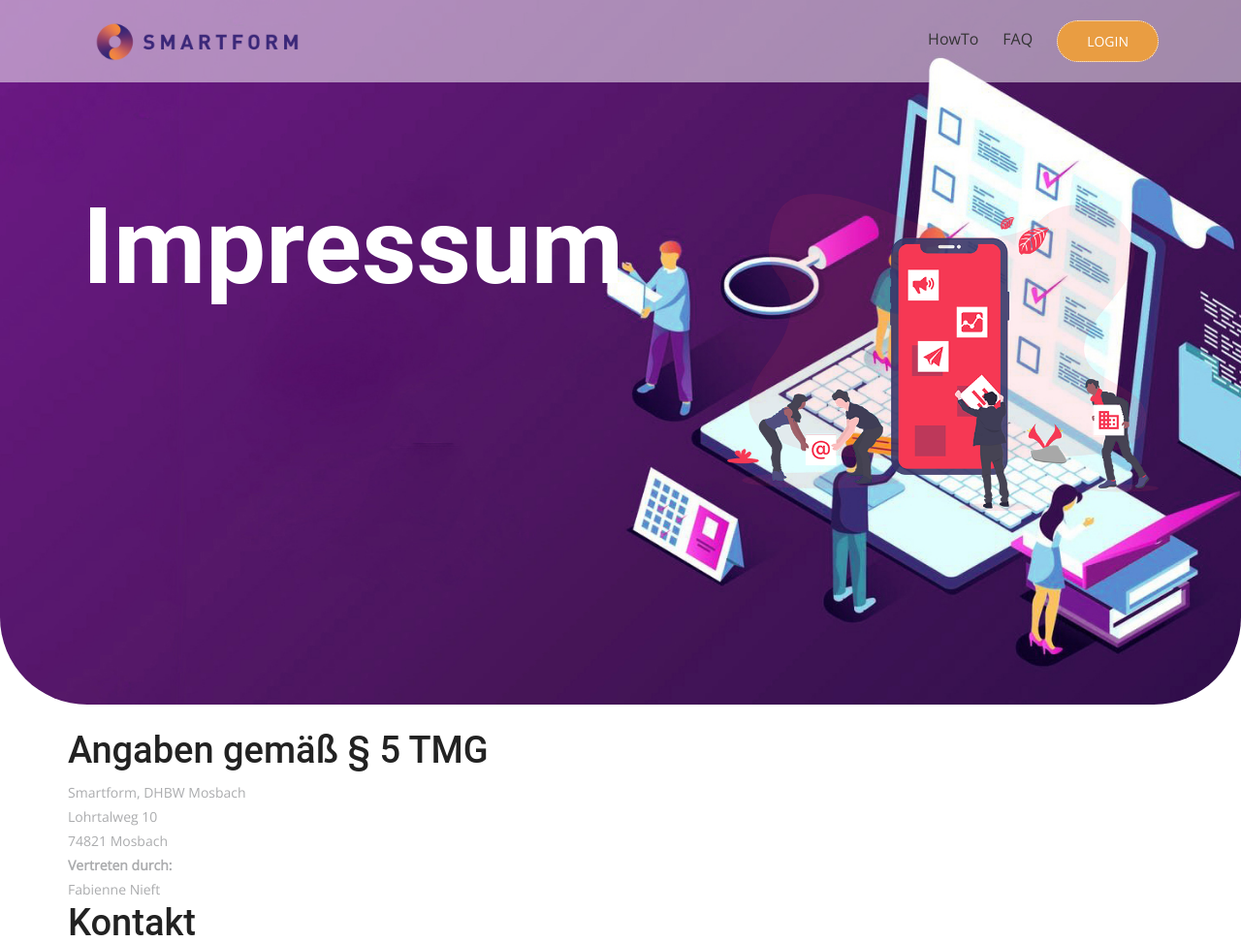
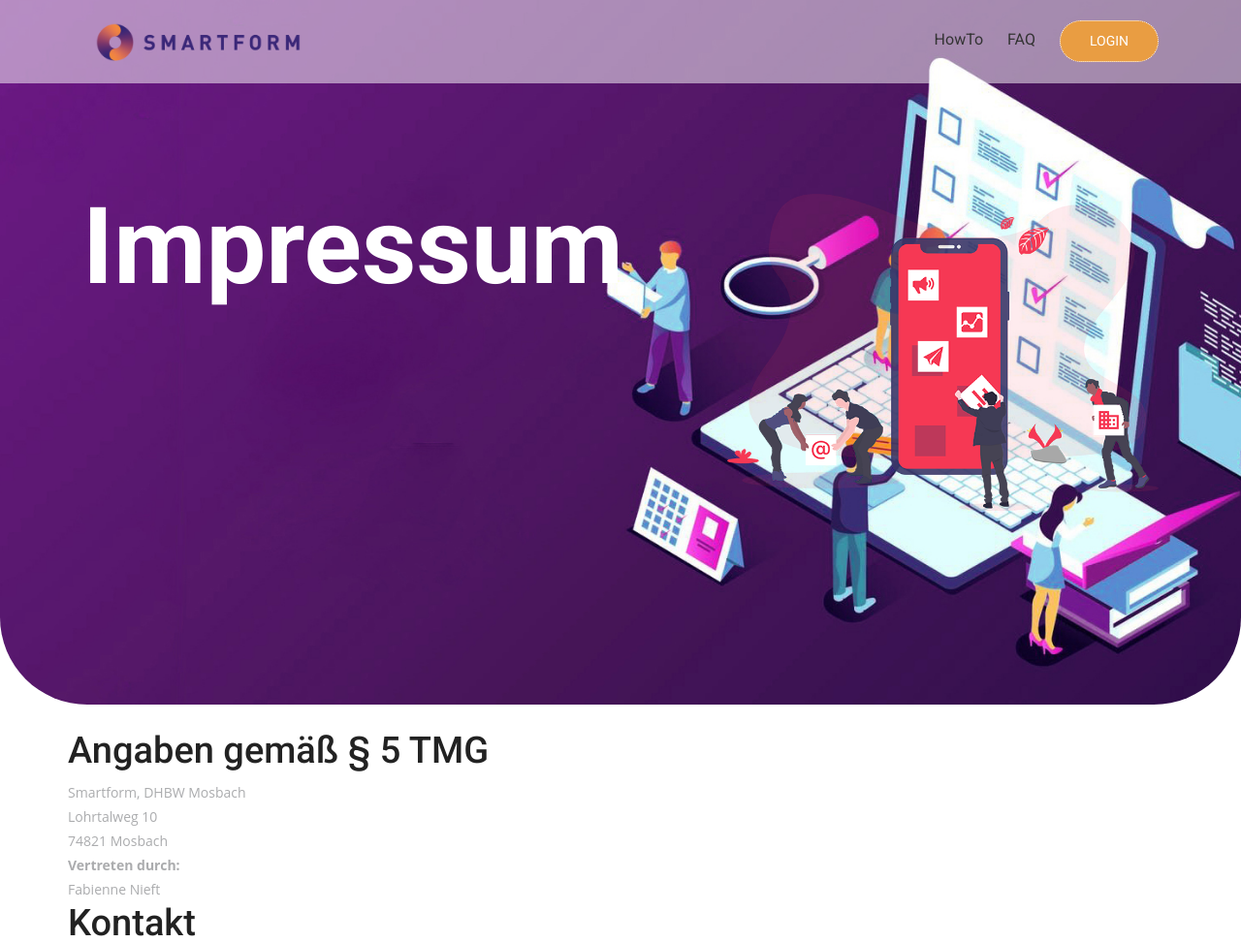
Before and after one commit to pxcemaker/SmartForms, a PHP site: page /impressum.html in a window 1280 px wide. Shown: the top 973 px of the page at 97% size. Run offline with PHP 8.4, Linux system fonts and the light colour scheme.

Commit message:
Anpassung der Schriftart

```diff
--- a/fusion-opl/assets/css/main.css
+++ b/fusion-opl/assets/css/main.css
@@ -1,4 +1,4 @@
-@import url("https://fonts.googleapis.com/css?family=Arvo:700|Open+Sans");
+@import url('https://fonts.googleapis.com/css2?family=Roboto:ital,wght@0,100;0,300;0,400;0,500;0,700;0,900;1,100;1,300;1,400;1,500;1,700;1,900&display=swap');
 html {
   overflow-x: hidden;
 }
@@ -7,7 +7,7 @@
   background: #fff;
   font-size: 14px;
   font-weight: 400;
-  font-family: 'Open Sans', sans-serif;
+  font-family: 'Roboto', 'Open Sans', sans-serif;
   -webkit-box-sizing: border-box;
   -moz-box-sizing: border-box;
   box-sizing: border-box;
--- a/fusion-opl/index.html
+++ b/fusion-opl/index.html
@@ -147,7 +147,7 @@
       <div class="container">
         <div class="row">
           <img src="assets/img/bildhome.png" width="1200">
-            <p>&#;&nbsp;<p>
+            <p>&nbsp;<p>
         </div>
         </div>
     </section>
```
